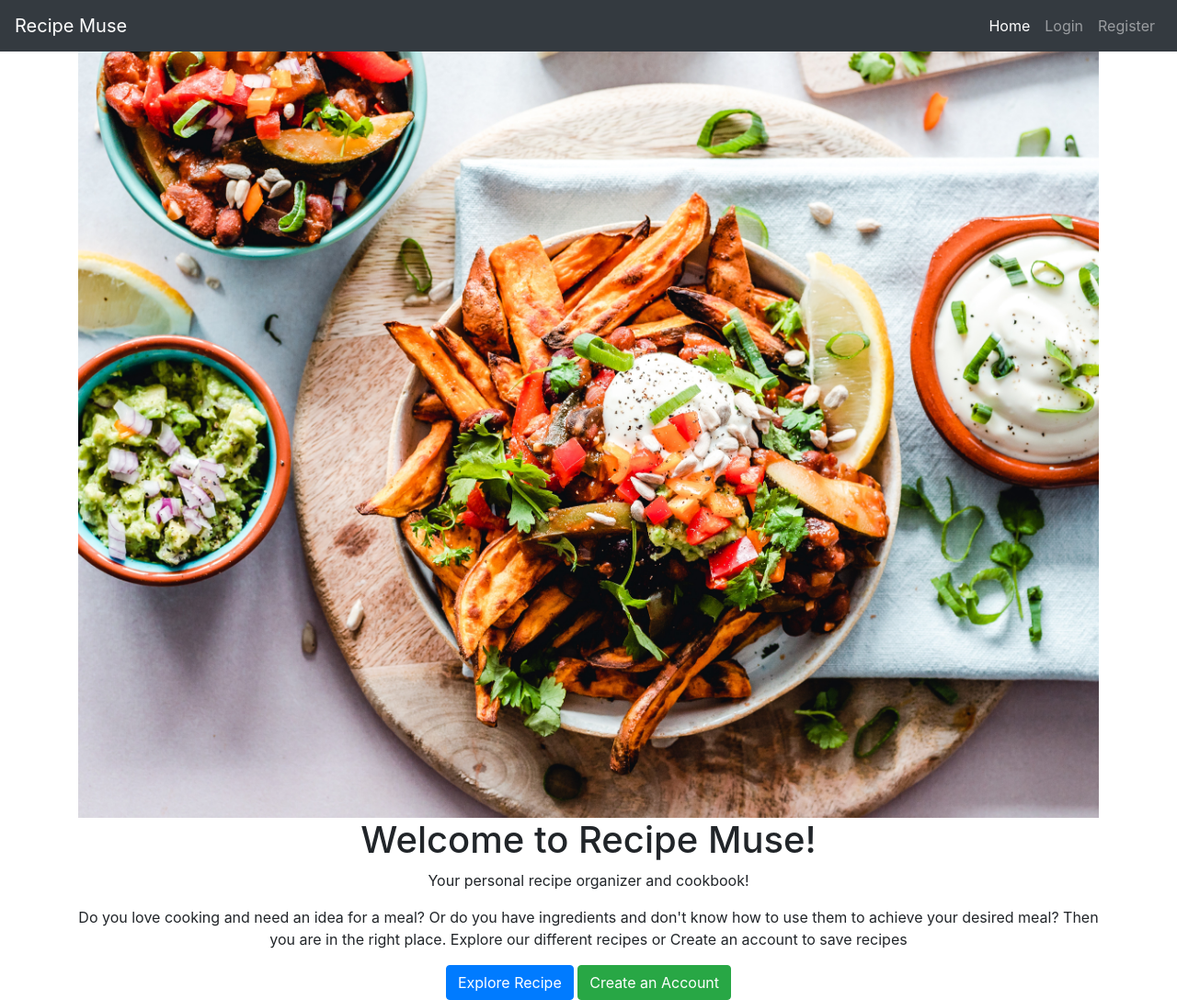
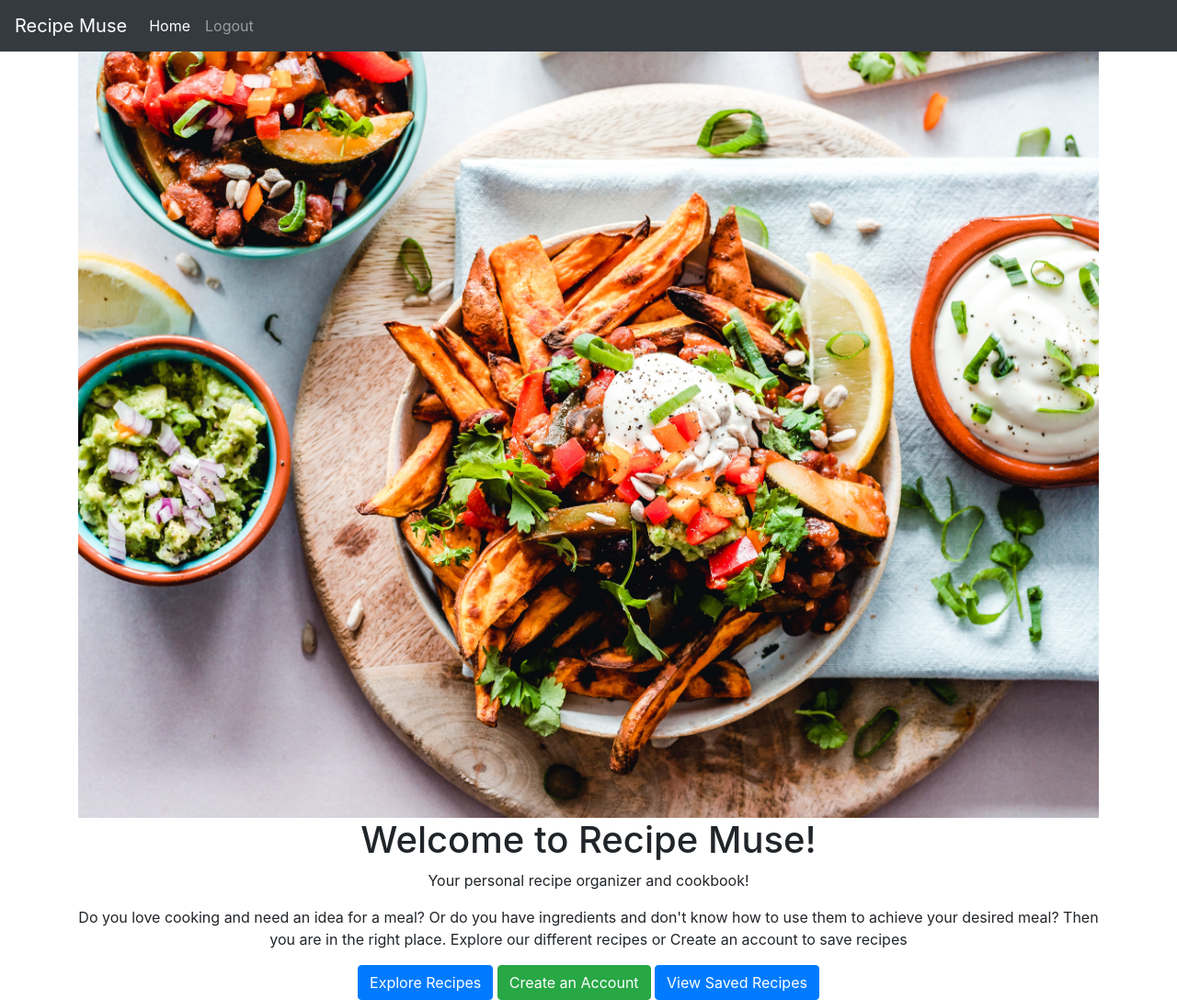
Before and after one commit to Becky1703/RecipeMuse, a Flask app: page / in a window 1280 px wide. Shown: the whole page at 92% size. Run offline with Flask 3, Linux system fonts and the light colour scheme; the visitor is signed in with stand-in values (Sample User, id 1); some libraries are stand-ins or nearby versions.

Commit message:
added the save recipe and delete recipe feature

```diff
--- a/app/templates/index.html
+++ b/app/templates/index.html
@@ -19,17 +19,19 @@
           <span class="navbar-toggler-icon"></span>
         </button>
         <div class="collapse navbar-collapse" id="navbarNav">
-          <ul class="navbar-nav ml-auto">
-            <li class="nav-item active">
-              <a class="nav-link" href="#">Home <span class="sr-only">(current)</span></a>
-            </li>
-            <li class="nav-item">
-              <a class="nav-link" id="login" href="/login">Login</a>
-            </li>
-            <li class="nav-item">
-              <a class="nav-link" id="register" href="/register">Register</a>
-            </li>
-          </ul>
+          <div class="navbar-nav">
+            {% if current_user.is_authenticated %}
+            <ul class="navbar-nav ml-auto">
+              <li class="nav-item active">
+                <a class="nav-link" href="#">Home <span class="sr-only">(current)</span></a>
+              </li>
+              <a class="nav-item nav-link" id="logout" href="/logout">Logout</a>
+              {% else %}
+              <a class="nav-item nav-link" id="login" href="/login">Login</a>
+              <a class="nav-item nav-link" id="register" href="/register">Register</a>
+            </ul>
+            {% endif %}
+          </div>
         </div>
       </nav>
       <div class="container text-center">
@@ -41,8 +43,12 @@
             use them to achieve your desired meal? Then you are
             in the right place. Explore our different recipes or
             Create an account to save recipes</p>
-          <a href="{{ url_for('views.search') }}" class="btn btn-primary">Explore Recipe</a>
+          <a href="{{ url_for('views.search') }}" class="btn btn-primary">Explore Recipes</a>
           <a href="{{ url_for('auth.register') }}" class="btn btn-success">Create an Account</a>
+
+          {% if current_user.is_authenticated %}
+            <a href="{{ url_for('views.saved_recipes') }}" class="btn btn-primary">View Saved Recipes</a>
+            {% endif %}
         </div>
 </body>
 </html>
--- a/app/templates/view_recipe.html
+++ b/app/templates/view_recipe.html
@@ -1,6 +1,8 @@
 <!DOCTYPE html>
 <html lang="en">
 <head>
+    <meta charset="UTF-8">
+    <meta name="viewport" content="width=device-width, initial-scale=1.0">
     <title>{{ recipe.title }}</title>
     <style>
         body {
--- a/app/views.py
+++ b/app/views.py
@@ -2,7 +2,7 @@ from flask import Blueprint, render_template, request, redirect, flash, url_for
 import requests
 from urllib.parse import unquote
 from flask_login import  current_user, login_required
-from .models import db, User, Recipe
+from .models import db, User, Recipe, SavedRecipe
 
 views = Blueprint('views', __name__)
 
@@ -85,17 +85,18 @@ def recipe(recipe_id):
 
                new_recipe = Recipe(
                    name=recipe_data['title'],
-                   ingredients=", ".join(recipe_data['extendedIngredients']),
+                   ingredients=", ".join(ingredient['name'] for ingredient in recipe_data['extendedIngredients']),
                    instructions=recipe_data['instructions'],
                    image_url=recipe_data['image'],
                    user_id=current_user.id
-                   )
+                )
+
                #Add the recipe to the current user's list of saved recipes
                db.session.add(new_recipe)
                db.session.commit()
 
                flash('Recipe saved successfully!', 'success')
-               return redirect(url_for('views.recipe', recipe_id=recipe_id))
+               return redirect(url_for('views.saved_recipes', recipe_id=recipe_id))
            else:
                flash("Failed to save the recipe. Please try again", "error")
                #Redirect to the recipe page
@@ -103,6 +104,7 @@ def recipe(recipe_id):
         else:
             flash("You need to be logged in to save recipes.", "info")
             return redirect(url_for('auth.login'))
+
     #Handles GET request
     url = f"https://api.spoonacular.com/recipes/{recipe_id}/information"
     params = {'apiKey': API_KEY}
@@ -115,9 +117,30 @@ def recipe(recipe_id):
         return render_template('view_recipe.html', recipe=recipe, search_query=search_query)
     return "Recipe not found", 404
 
+
 @views.route('/saved_recipes', methods=['GET'], strict_slashes=True)
 @login_required
 def saved_recipes():
     """ Fetches all the recipes from the current user's saved recipes """
     saved_recipes = Recipe.query.filter_by(user_id=current_user.id).all()
+
+    if not saved_recipes:
+        flash("You have no saved recipes.", 'no_saved_recipes')
+
     return render_template('saved_recipes.html', saved_recipes=saved_recipes)
+
+@views.route('/delete_recipe/<int:recipe_id>', methods=['POST'])
+@login_required
+def delete_recipe(recipe_id):
+    """ Implements deleting a saved recipe """
+    recipe = Recipe.query.get_or_404(recipe_id)
+
+    # Check if the recipe belongs to the current user
+    if recipe.user_id == current_user.id:
+        db.session.delete(recipe)
+        db.session.commit()
+        flash('Recipe deleted successfully!', 'success')
+    else:
+        flash('You can only delete your own recipes.', 'error')
+
+    return redirect(url_for('views.saved_recipes'))
```
Also changed, not shown: app/models.py (+5 -3 lines), app/templates/saved_recipes.html (+60 -4 lines), app/templates/login.html (indentation only).
